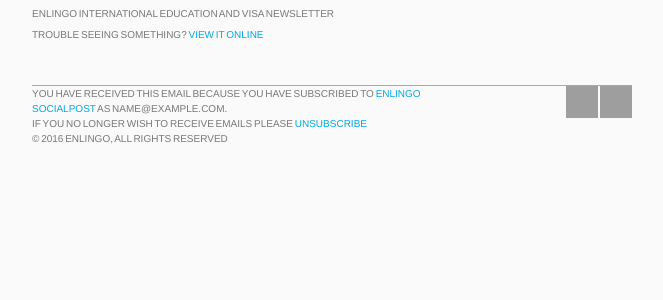
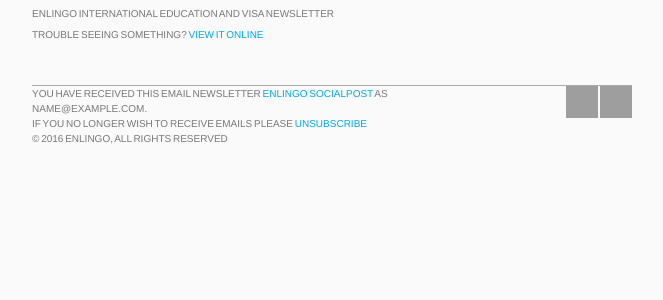
Before and after one commit to dcklee/mysite4base, a Django app: template templates/members/newsletter/message/message.html in a window 1280 px wide. Shown: the top 300 px of the page, without its empty margins (308-971 px from the left). Run offline with Django 3.2, Linux system fonts and the light colour scheme; the template is opened without the code that fills it: most values are stand-ins (such as "Sample title", 1, 10 or a date in 2020); parts of the project's set-up code (start-up, migrations or seed data) failed here and were passed over; some libraries are stand-ins or nearby versions; grey boxes are pictures that could not be loaded.

Commit message:
Reword Newsletter

```diff
--- a/templates/members/newsletter/message/message.html
+++ b/templates/members/newsletter/message/message.html
@@ -238,7 +238,7 @@
     <!-- CONTENT start --><td width="600" valign="top" align="left" style="border-collapse:collapse;mso-table-lspace:0pt;mso-table-rspace:0pt;color:#787878;line-height:24px;padding:0">
                             <table cellpadding="0" cellspacing="0" align="left" style="border-collapse:collapse;mso-table-lspace:0pt;mso-table-rspace:0pt;color:#787878;font-family:Helvetica,Arial,sans-serif;font-size:14px"><tr style="padding:0">
     <td width="394" class="small" align="left" valign="top" style="border-collapse:collapse;mso-table-lspace:0pt;mso-table-rspace:0pt;color:#787878;line-height:15px;padding:0;font-size:10px;text-transform:uppercase;word-spacing:-1px;margin-bottom:4px;margin-top:6px">
-                                    <div><span>You have received this email because you have subscribed to <a href="https://member.enlingo.com" style="color:#00A9E0;text-decoration:none;padding:2px 0px">Enlingo SocialPost</a> as {{ subscription.get_email }}.<br>If you no longer wish to receive emails please <a href="http://{{ site.domain }}{% url "newsletter_unsubscribe_request" newsletter.slug %}" style="color:#00A9E0;text-decoration:none;padding:2px 0px">unsubscribe</a></span></div>
+                                    <div><span>You have received this email newsletter <a href="https://member.enlingo.com" style="color:#00A9E0;text-decoration:none;padding:2px 0px">Enlingo SocialPost</a> as {{ subscription.get_email }}.<br>If you no longer wish to receive emails please <a href="http://{{ site.domain }}{% url "newsletter_unsubscribe_request" newsletter.slug %}" style="color:#00A9E0;text-decoration:none;padding:2px 0px">unsubscribe</a></span></div>
                                     <div><span>© 2016 Enlingo, All rights reserved</span></div>
                                 </td>
                             </tr></table>
```
